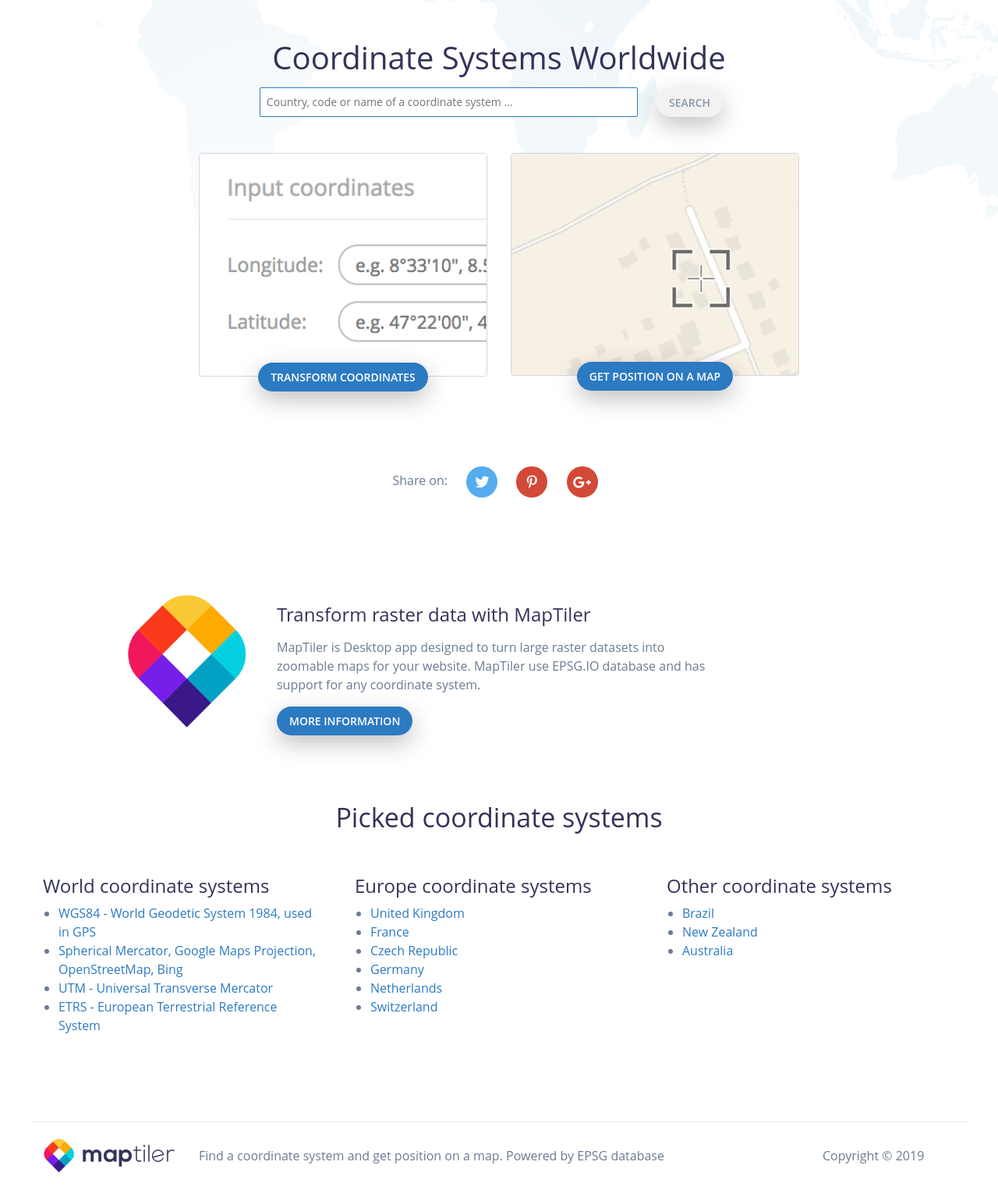
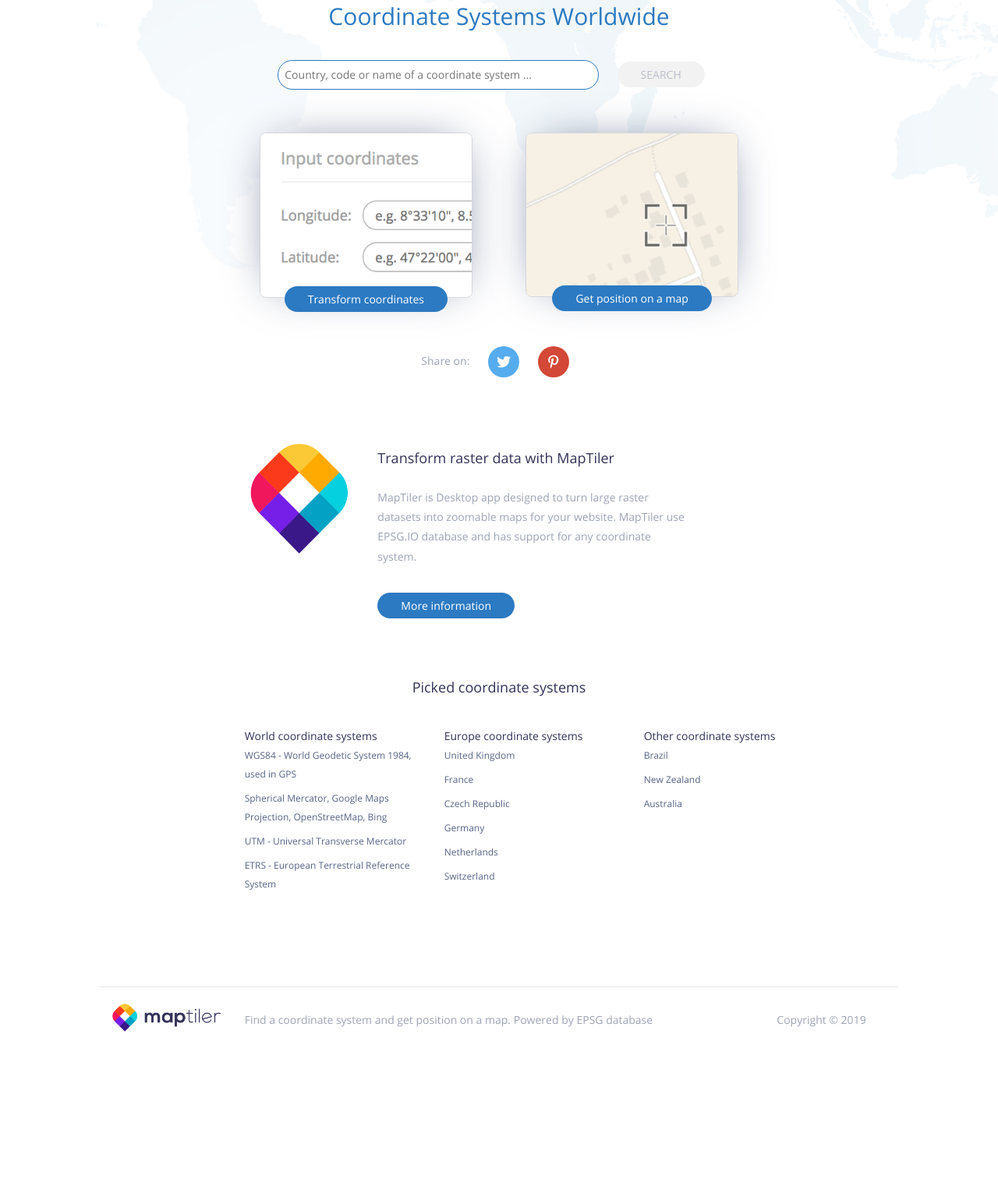
Before and after one commit to maptiler/epsg.io, a Flask app: page / in a window 1280 px wide. Shown: the part 416-1942 px from the top of the page at 78% size. After the commit the page ends 1739 px from the top, so only its background shows below. Run offline with Flask 2, Linux system fonts and the light colour scheme.

Commit message:
Design cleaning

```diff
--- a/styles/_custom.scss
+++ b/styles/_custom.scss
@@ -1,6 +1,62 @@
+
+@font-face {
+  font-family: 'OpenSansRegular';
+  src: url('../fonts/OpenSans-Regular-webfont.eot');
+  src: url('../fonts/OpenSans-Regular-webfont.eot?#iefix') format('embedded-opentype'),
+    url('../fonts/OpenSans-Regular-webfont.woff') format('woff'),
+    url('../fonts/OpenSans-Regular-webfont.ttf') format('truetype'),
+    url('../fonts/OpenSans-Regular-webfont.svg#OpenSansRegular') format('svg');
+  font-weight: normal; font-style: normal;
+}
+
+@font-face {
+  font-family: 'OpenSansItalic';
+  src: url('../fonts/OpenSans-Italic-webfont.eot');
+  src: url('../fonts/OpenSans-Italic-webfont.eot?#iefix') format('embedded-opentype'),
+    url('../fonts/OpenSans-Italic-webfont.woff') format('woff'),
+    url('../fonts/OpenSans-Italic-webfont.ttf') format('truetype'),
+    url('../fonts/OpenSans-Italic-webfont.svg#OpenSansItalic') format('svg');
+  font-weight: normal;
+  font-style: normal;
+
+}
+
+@font-face {
+  font-family: 'OpenSansBold';
+  src: url('../fonts/OpenSans-Bold-webfont.eot');
+  src: url('../fonts/OpenSans-Bold-webfont.eot?#iefix') format('embedded-opentype'),
+    url('../fonts/OpenSans-Bold-webfont.woff') format('woff'),
+    url('../fonts/OpenSans-Bold-webfont.ttf') format('truetype'),
+    url('../fonts/OpenSans-Bold-webfont.svg#OpenSansBold') format('svg');
+  font-weight: normal; font-style: normal;
+}
+
+@font-face {
+  font-family: 'OpenSansSemibold';
+  src: url('../fonts/OpenSans-Semibold-webfont.eot');
+  src: url('../fonts/OpenSans-Semibold-webfont.eot?#iefix') format('embedded-opentype'),
+    url('../fonts/OpenSans-Semibold-webfont.woff') format('woff'),
+    url('../fonts/OpenSans-Semibold-webfont.ttf') format('truetype'),
+    url('../fonts/OpenSans-Semibold-webfont.svg#OpenSansSemibold') format('svg');
+  font-weight: normal;
+  font-style: normal;
+}
+
+@font-face {
+  font-family: 'epsg';
+  src:url('../fonts/epsg.eot?nq3a1h');
+  src:url('../fonts/epsg.eot?#iefixnq3a1h') format('embedded-opentype'),
+    url('../fonts/epsg.woff?nq3a1h') format('woff'),
+    url('../fonts/epsg.ttf?nq3a1h') format('truetype'),
+    url('../fonts/epsg.svg?nq3a1h#epsg') format('svg');
+  font-weight: normal;
+  font-style: normal;
+}
+
 #navbar-top {
   background-position: top center ;
   background-repeat: no-repeat;
+
 }
 .logo {
   margin-top: -20px;
@@ -16,6 +72,18 @@ body#home{
   background-position: top center;
   background-repeat: no-repeat;
   height: 1000px;
+  ul {
+    list-style: none;
+  }
+  li{
+    line-height: 24px;
+    font-size: 12px;
+    margin-bottom: 7px;
+  }
+  .nav{
+    padding-right: 60px;
+  }
+
 }
 body#map-template {
   height: 0px;
@@ -139,3 +243,9 @@ body#map-template {
    left: 10%;
  }
 }
+.uppercase {
+  text-transform: uppercase;
+}
+.shadow {
+  box-shadow: 0px 0px 60px -20px;
+}
--- a/styles/_variables.scss
+++ b/styles/_variables.scss
@@ -2,7 +2,7 @@
 $color-primary: #2c7ac2;
 $color-secondary: #576484;
 
-$color-gray-dark: #363636;
+$color-gray-dark: #3c4a69;
 $color-gray: #d6d6de;
 $color-gray-light: #e7e7e7;
 
@@ -16,21 +16,21 @@ $color-code: #dd1144;
 $body-bg:  #fff !default;
 
 /* Global text color */
-$text-color: #6b7c93 !default;
+$text-color: #9da4b4 !default;
 
 /* Links color */
-$link-color: $color-primary;
+$link-color: $color-secondary;
 $link-hover-color: lighten($color-primary, 8%);
 
 /* Fonts */
-$font-primary: 'Open Sans', sans-serif;
-$font-secondary: 'Ubuntu', 'Open Sans', sans-serif;
-$font-monospace: Menlo, Monaco, 'Courier New', monospace;
+$font-primary: OpenSansRegular, Arial, "Geneva CE", lucida, sans-serif;
+$font-secondary: OpenSansRegular, Arial, "Geneva CE", lucida, sans-serif;
+$font-monospace: OpenSansRegular, Arial, "Geneva CE", lucida, sans-serif;
 $font-icon: 'icons';
-$font-size: 16px !default;
+$font-size: 14px !default;
 
 /* Line height*/
-$line-height: 1.5 !default;
+$line-height: 1.8 !default;
 $line-height-computed: floor(($font-size * $line-height)) !default;
 
 /* Headings */
@@ -40,12 +40,12 @@ $headings-font-weight: 400;
 $headings-line-height: 1.1;
 $headings-color: #333359;
 
-$font-size-h1: 40px !default;
-$font-size-h2: 34px !default;
-$font-size-h3: 24px !default;
-$font-size-h4: 18px !default;
-$font-size-h5: $font-size !default;
-$font-size-h6: 12px !default;
+$font-size-h1: 30px !default;
+$font-size-h2: 23px !default;
+$font-size-h3: 18px !default;
+$font-size-h4: 16px !default;
+$font-size-h5: 14px !default;
+$font-size-h6: 13px !default;
 
 $code-color-bg: $color-gray-light;
 $code-color: $color-gray-dark;
@@ -59,7 +59,7 @@ $padding-y: 15px;
 $padding-x: 15px;
 
 /* Container */
-$container-max: 1200px;
+$container-max: 1024px;
 $container-width: 95%;
 $container-padding-x: 0;
 $container-padding-y: 0;
@@ -94,7 +94,7 @@ $grid-margin-y: 0;
 /* Helpers */
 $list-style: disc;
 /* Corners for rounding */
-$radius-all: 4px;
+$radius-all: 8px;
 $radius-top-left: $radius-all;
 $radius-top-right: $radius-all;
 $radius-bottom-right: $radius-all;
@@ -103,17 +103,17 @@ $radius-bottom-left: $radius-all;
 /* Buttons */
 $btn-color-bg: $color-primary;
 $btn-color: #fff;
-$btn-padding-x: 8px;
-$btn-padding-y: 16px;
+$btn-padding-x: 4px;
+$btn-padding-y: 30px;
 $btn-radius: 25px;
 $btn-font-size: 14px;
 $btn-letterspacing: initial;
 $btn-lineheight: $line-height;
-$btn-fontweight: 600;
-$btn-shadow: 0 10px 30px 0 rgba(0,0,0,0.25);
-$btn-texttransform: uppercase;
+$btn-fontweight: normal;
+$btn-shadow: none;
+$btn-texttransform: none;
 $btn-border: 2px;
-$btn-small-scale: 0.5;
+$btn-small-scale: 0.75;
 
 $btn-icon-font-size: 14px;
 $btn-icon-padding: 0 10px 5px 0;
@@ -125,6 +125,7 @@ $btns: (
 ("-secondary", #ffffff, $color-secondary, #ffffff, darken($color-secondary, 7%)),
 ("-gray", #fff, $color-gray, #fff, darken($color-gray, 5%)),
 ("-gray-dark", $color-gray-light, #333, $color-gray-light, lighten(#333, 5%)),
+("-swap", $color-primary, transparent, $color-gray-light, lighten(#333, 5%)),
 ("-gray-light", $color-gray-dark, $color-gray-light, $color-gray-dark, darken($color-gray-light, 1%))
 );
 
@@ -176,10 +177,10 @@ $input-line-height: 20px;
 $input-font-size: 14px;
 $input-bg: #ffffff;
 $input-bg-disabled: $color-gray-light;
-$input-border-color: #dfdfdf;
+$input-border-color: $color-primary;
 $input-border-color-active: $color-primary;
 $input-box-shadow-active: none;
-$input-border-radius: 2px;
+$input-border-radius: 25px;
 $input-padding: 8px;
 $input-margin: 0;
 $checkbox-color: $input-border-color;
@@ -257,7 +258,7 @@ $navbar-top-title-size: 40px;
 $navbar-top-title-color: $color-gray-dark;
 $navbar-top-title-fontweight: 400;
 $navbar-top-title-bg: transparent;
-$navbar-top-title-padding-bottom: 10px;
+$navbar-top-title-padding-bottom: 15px;
 $navbar-top-title-width: auto;
 
 $navbar-top-link-color: $color-secondary;
--- a/templates/base.html
+++ b/templates/base.html
@@ -45,7 +45,6 @@
  {% block navbar %}
 
     <div id="navbar-top" class="nav-background">
-      <div class="container">
           <a href="/"><img class="title padt-1 padr-0" src="/static/img/espg-logo.png" alt="EPSG logo"> </a>
           <p class="marb-0 logo padt-7 inline"><a class="" href="/">From MapTiler Team</a></p>
         <div class="nav">
@@ -63,7 +62,6 @@
             <a href="/about" title="">About</a>
           </div>
         </div>
-      </div>
     </div>
     <div class="row padb-10"></div>
     {% endblock %}
--- a/templates/index.html
+++ b/templates/index.html
@@ -5,7 +5,6 @@
 {% block body %}<body id="home">{% endblock %}
 {% block navbar %}
 <div id="navbar-top" class="navbar-home">
-  <div class="container">
     <div class="nav">
       <a href="/">Search</a>
       <a href="/map" title="">Map</a>
@@ -22,7 +21,6 @@
         <a href="/about" title="">About</a>
       </div>
     </div>
-  </div>
 </div>
 <div class="row padb-10"></div>
  {% endblock %}
@@ -47,11 +45,11 @@
       <div class="container">
 
         <div class="col10 center offset1">
-          <h1>Coordinate Systems Worldwide</h1>
+          <h1 class="primary">Coordinate Systems Worldwide</h1>
 
-          <div id="search-container">
+          <div id="search-container" class="mary-4">
             <form action="/" method="get">
-              <p><input class="width-50" id="q" name="q" type="search" placeholder="Country, code or name of a coordinate system ..." /> <input class="btn marx-2" type="submit" name="" value="search" /></p>
+              <p><input class="width-50" id="q" name="q" type="search" placeholder="Country, code or name of a coordinate system ..." /> <input class="btn uppercase marx-2" type="submit" name="" value="search" /></p>
             </form>
         </div>
 
@@ -59,21 +57,20 @@
     </div>
         <div class="row">
           <div class="container">
-            <div class="col4 offset2 center">
-              <a  href="/transform"><img class="width-100 round shadow  border-gray" src="/static/img/coordinates.png" alt="Coordinates"></a>
+            <div class="col4 offset2 center pad-0">
+              <a  href="/transform"><img class="width-80 round shadow  border-gray" src="/static/img/coordinates.png" alt="Coordinates"></a>
               <a class="btn home" href="/transform">Transform&nbsp;coordinates</a>
 
             </div>
-            <div class="col4 center">
-              <a href="/map"><img class="width-100 round shadow border-gray" src="/static/img/position.png" alt="Position"></a>
+            <div class="col4 center pad-0">
+              <a href="/map"><img class="width-80 round shadow border-gray" src="/static/img/position.png" alt="Position"></a>
               <a class="btn home" href="/map">Get&nbsp;position&nbsp;on&nbsp;a&nbsp;map</a>
             </div>
-            <div class="col8 offset2 center pady-6">
+            <div class="col8 offset2 center pady-2">
               <div class="social circles">
                 <p>Share on:
                   <a class="T" target="_blank" href="https://twitter.com/share?original_referer=//epsg.io&amp;text=EPSG.io: Coordinate systems worldwide, view location on a map, get transformation, WKT, Proj.4. made by @klokantech">T</a>
                   <a class="G" target="_blank" href="https://pinterest.com/pin/create/button/?url=http%3A%2F%2Fepsg.io&amp;media=%2F%2Fdirect.epsg.io%2Fimg%2Fepsg-banner-440x280-2.png&description=EPSG.io:%20Coordinate%20systems%20worldwide%20(EPSG/ESRI),%20preview%20location%20on%20a%20map,%20get%20transformation,%20WKT,%20OGC%20GML,%20Proj.4.%20http://EPSG.io/%20made%20by%20@klokantech">Q</a>
-                  <a class="G" target="_blank" href="https://plus.google.com/share?url=//epsg.io/">J</a>
                 </p>
               </div>
             </div>
@@ -89,14 +86,14 @@
     <div class="row mary-4">
       <div class="container">
 
-      <div class="col2 offset1 tablet-no">
+      <div class="col2 offset2 tablet-no">
         <img class="width-100" src="/static/img/maptiler-logo-icon.png" alt="MapTiler logo">
       </div>
 
-      <div class="col6">
+      <div class="col5">
          <h3>Transform raster data with MapTiler</h3>
          <div>
-         <p>MapTiler is Desktop app designed to turn large raster datasets into zoomable maps for your website. MapTiler use EPSG.IO database and has support for any coordinate system.</p>
+         <p class="pady-2 mart-0">MapTiler is Desktop app designed to turn large raster datasets into zoomable maps for your website. MapTiler use EPSG.IO database and has support for any coordinate system.</p>
        </div>
          <a href="https://www.maptiler.com/desktop/" class="btn">More information</a>
        </div>
@@ -105,21 +102,21 @@
 <div class="row">
   <div class="container">
     <div class="col12 center">
-      <h2>Picked coordinate systems</h2>
+      <h3>Picked coordinate systems</h3>
     </div>
-    <div class="col4">
-      <h3>World coordinate systems</h3>
-      <ul>
+    <div class="col3 offset2">
+      <h5>World coordinate systems</h5>
+      <ul class="mar-0">
         <li><a href="/4326" title="">WGS84 - World Geodetic System 1984, used in GPS </a></li>
         <li><a href="/3857" title="">Spherical Mercator, Google Maps Projection, OpenStreetMap, Bing</a></li>
         <li><a href="/?q=UTM" title="">UTM - Universal Transverse Mercator</a></li>
         <li><a href="/?q=etrs" title="">ETRS - European Terrestrial Reference System</a></li>
       </ul>
     </div>
-    <div class="col4">
+    <div class="col3">
       <div class="hm-column lft">
-        <h3>Europe coordinate systems</h3>
-        <ul>
+        <h5>Europe coordinate systems</h5>
+        <ul class="mar-0">
           <li><a href="/?q=United%20Kingdom" title="">United Kingdom</a></li>
           <li><a href="/?q=France" title="">France</a></li>
           <li><a href="/?q=Czech%20Republic" title="">Czech Republic</a></li>
@@ -129,9 +126,9 @@
         </ul>
       </div>
     </div>
-    <div class="col4">
-      <h3>Other coordinate systems</h3>
-      <ul>
+    <div class="col3">
+      <h5>Other coordinate systems</h5>
+      <ul class="mar-0">
         <li><a href="/?q=Brazil" title="">Brazil</a></li>
         <li><a href="/?q=New%20Zealand" title="">New Zealand</a></li>
         <li><a href="/?q=Australia" title="">Australia</a></li>
```
Also changed, not shown: other parts of styles/_custom.scss (+39 -3 lines), templates/about.html (+5 -5 lines), templates/map.html (+8 -11 lines), templates/transform.html (+18 -16 lines), static/css/base.min.css, 1 other file.
